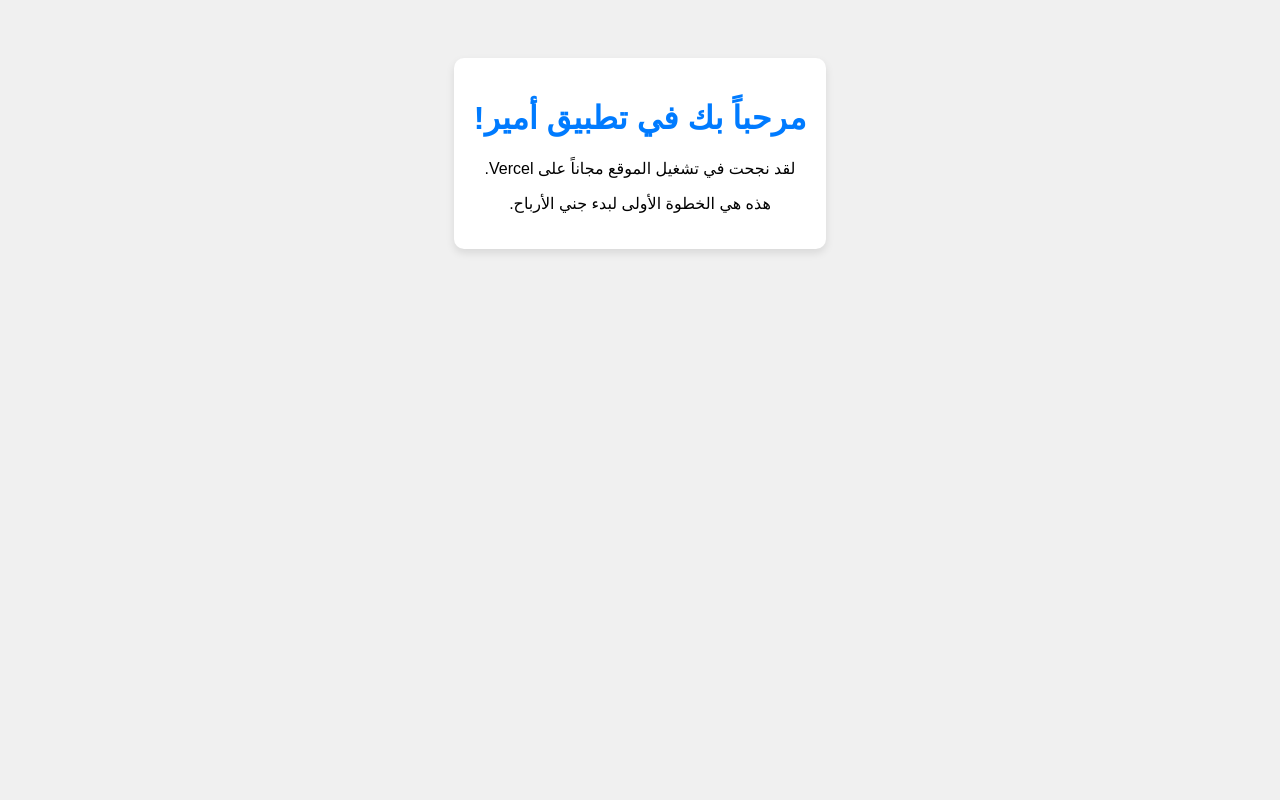
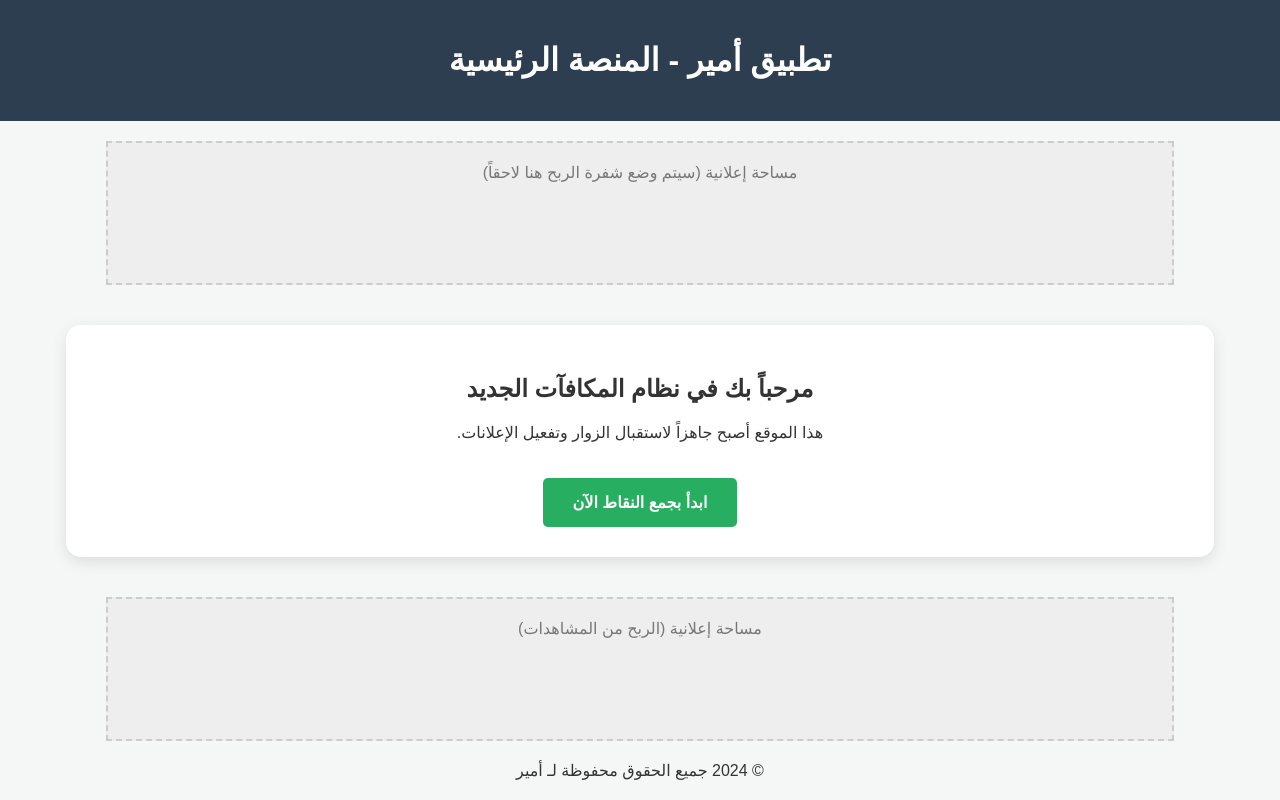
Before and after one commit to rhbjd5kztq-web/Amerr, a plain HTML site: page index.html in a window 1280 px wide. Drawn offline with Linux system fonts and the light colour scheme.

Commit message:
Refactor index.html with new layout and styles
Updated the title and added viewport meta tag. Enhanced styling for body, header, cards, and buttons. Added new content structure with header, ad boxes, and footer.

```diff
--- a/index.html
+++ b/index.html
@@ -2,18 +2,39 @@
 <html lang="ar" dir="rtl">
 <head>
     <meta charset="UTF-8">
-    <title>تطبيق أمير - قيد التشغيل</title>
+    <meta name="viewport" content="width=device-width, initial-scale=1.0">
+    <title>تطبيق أمير للمكافآت</title>
     <style>
-        body { font-family: sans-serif; text-align: center; padding: 50px; background-color: #f0f0f0; }
-        .card { background: white; padding: 20px; border-radius: 10px; box-shadow: 0 4px 8px rgba(0,0,0,0.1); display: inline-block; }
-        h1 { color: #007bff; }
+        body { font-family: sans-serif; margin: 0; background-color: #f4f7f6; color: #333; text-align: center; }
+        header { background-color: #2c3e50; color: white; padding: 20px; }
+        .ad-box { background: #eee; border: 2px dashed #ccc; margin: 20px auto; padding: 20px; max-width: 80%; min-height: 100px; color: #777; }
+        .main-card { background: white; padding: 30px; border-radius: 15px; box-shadow: 0 5px 15px rgba(0,0,0,0.1); margin: 20px; display: inline-block; width: 85%; }
+        .btn { background: #27ae60; color: white; padding: 15px 30px; border-radius: 5px; text-decoration: none; font-weight: bold; display: inline-block; margin-top: 20px; }
     </style>
 </head>
 <body>
-    <div class="card">
-        <h1>مرحباً بك في تطبيق أمير!</h1>
-        <p>لقد نجحت في تشغيل الموقع مجاناً على Vercel.</p>
-        <p>هذه هي الخطوة الأولى لبدء جني الأرباح.</p>
-    </div>
+
+<header>
+    <h1>تطبيق أمير - المنصة الرئيسية</h1>
+</header>
+
+<div class="ad-box">
+    مساحة إعلانية (سيتم وضع شفرة الربح هنا لاحقاً)
+</div>
+
+<div class="main-card">
+    <h2>مرحباً بك في نظام المكافآت الجديد</h2>
+    <p>هذا الموقع أصبح جاهزاً لاستقبال الزوار وتفعيل الإعلانات.</p>
+    <a href="#" class="btn">ابدأ بجمع النقاط الآن</a>
+</div>
+
+<div class="ad-box">
+    مساحة إعلانية (الربح من المشاهدات)
+</div>
+
+<footer>
+    <p>© 2024 جميع الحقوق محفوظة لـ أمير</p>
+</footer>
+
 </body>
 </html>
```
